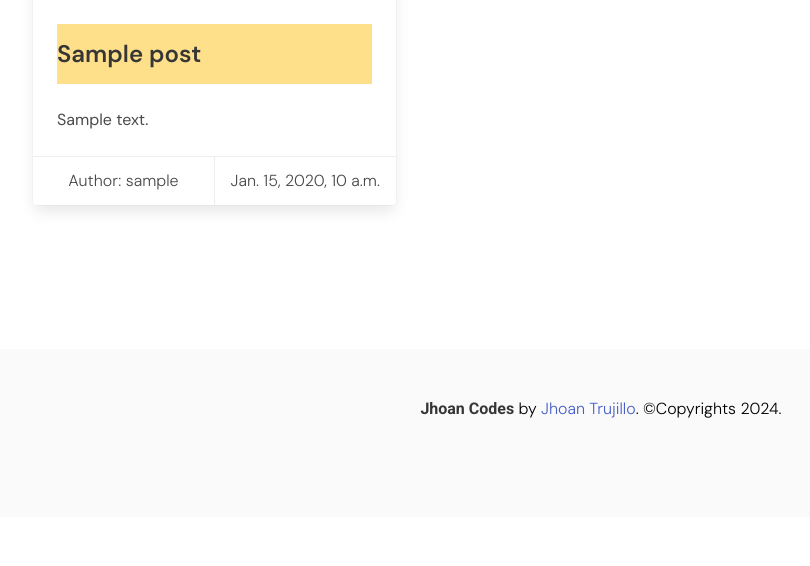
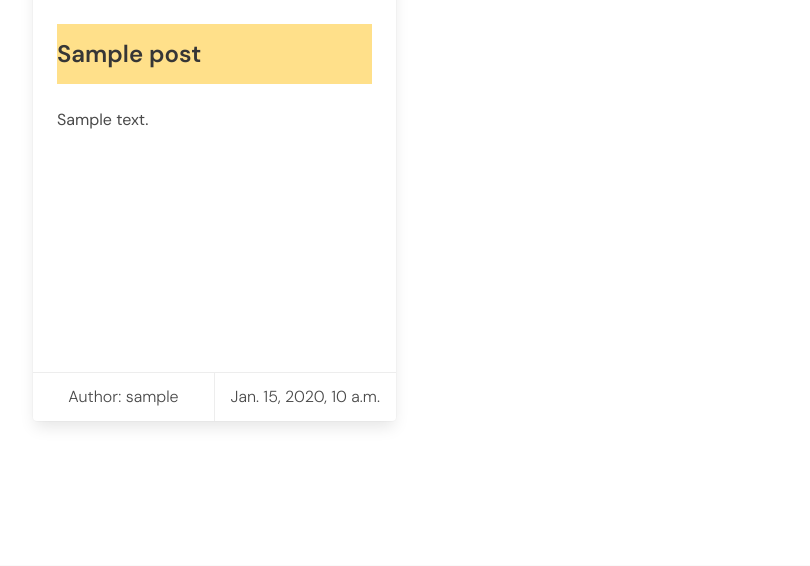
Before and after one commit to jhoanTrujillo/jhoan-codes-blog, a Django app: page / in a window 1280 px wide. Shown: the part 1156-1722 px from the top of the page, without its empty margins (39-849 px from the left). Before the commit the page ends 1574 px from the top, so only its background shows below. Run offline with Django 5.2, Linux system fonts and the light colour scheme; tables that the repository leaves empty hold one stand-in row (values such as "Sample post"); some libraries are stand-ins or nearby versions.

Commit message:
Fix: bug where card is too small when grid force text

```diff
--- a/blog/templates/blog/index.html
+++ b/blog/templates/blog/index.html
@@ -49,7 +49,7 @@
 									{{ post.title }}
 								</a>
 							</p>
-							<div class="content">{{ post.excerpt }}</div>
+							<div class="content" style="min-height:15rem;">{{ post.excerpt }}</div>
 						</div>
 						<footer class="card-footer">
 							<span class="card-footer-item">Author: {{ post.author }}</span>
--- a/blog/templates/blog/post_list.html
+++ b/blog/templates/blog/post_list.html
@@ -37,7 +37,7 @@
 									{{ post.title }}
 								</a>
 							</h1>
-							<div class="content">{{ post.excerpt }}</div>
+							<div class="content" style="min-height:15rem;">{{ post.excerpt }}</div>
 						</div>
 						<footer class="card-footer">
 							<span class="card-footer-item">
```
